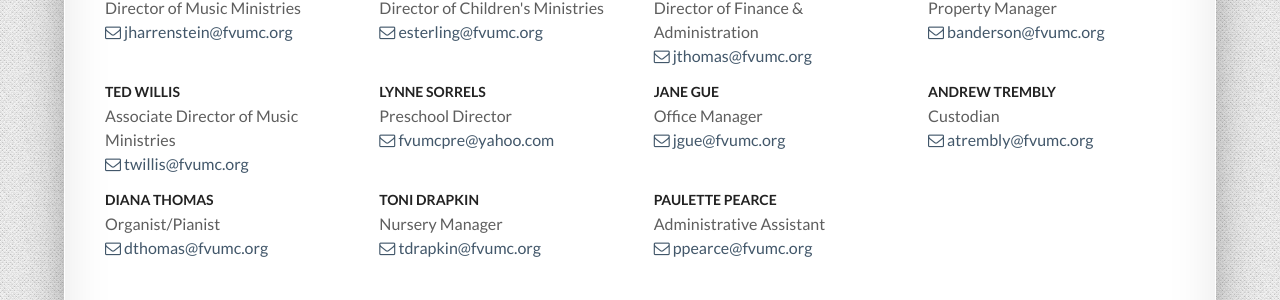
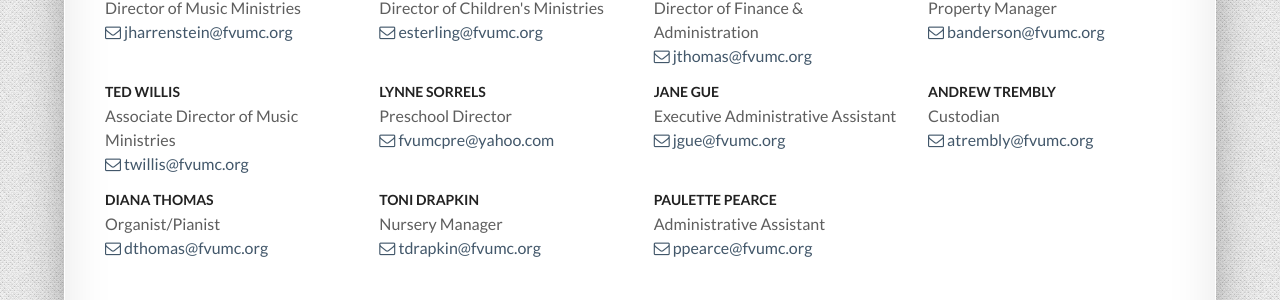
Before and after one commit to fvumc/fvumc.github.io, a Jekyll site: the page built from contact.html, in a window 1280 px wide. Shown: the part 1380-1680 px from the top of the page. Built offline with Jekyll 4.4.1, drawn with Linux system fonts in a browser that asks for light colours; Markdown is read by kramdown in place of the engine named in the settings.

Commit message:
Update staff title
Changing Jane Gue's job title.

```diff
--- a/_includes/staff_section.html
+++ b/_includes/staff_section.html
@@ -76,7 +76,7 @@
                 Jane Gue
               </h4>
               <p>
-                Office Manager
+                Executive Administrative Assistant
                 <br/><a href="mailto:jgue@fvumc.org"><i class="icon-envelope"></i> jgue@fvumc.org</a>
               </p>
             </div>
```
